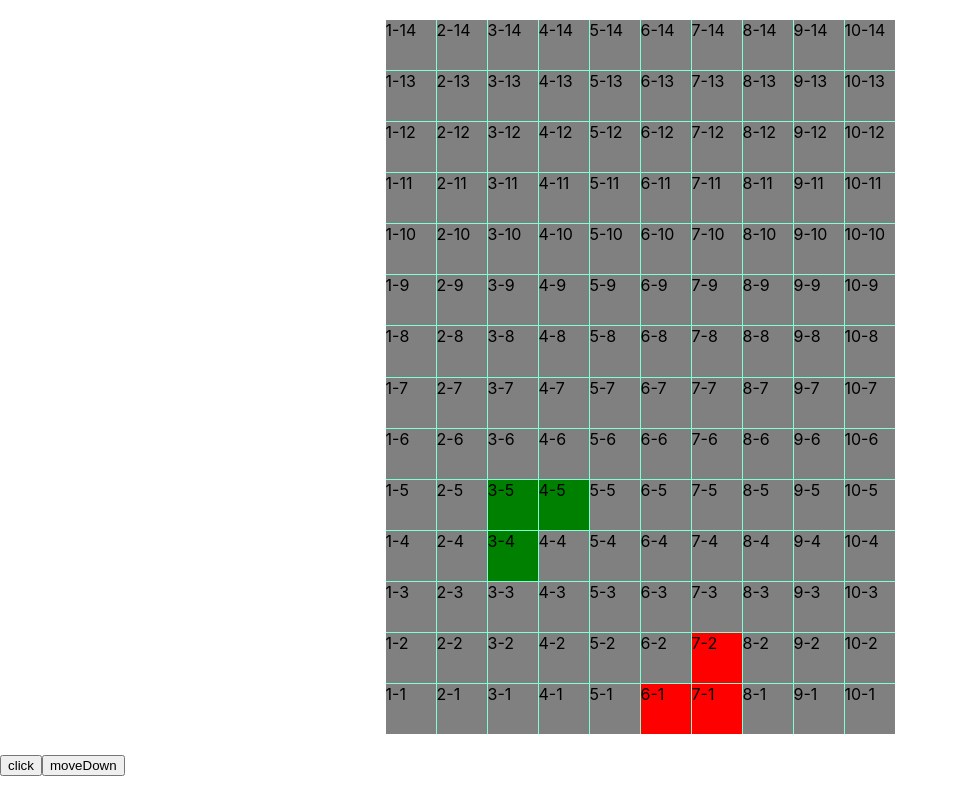
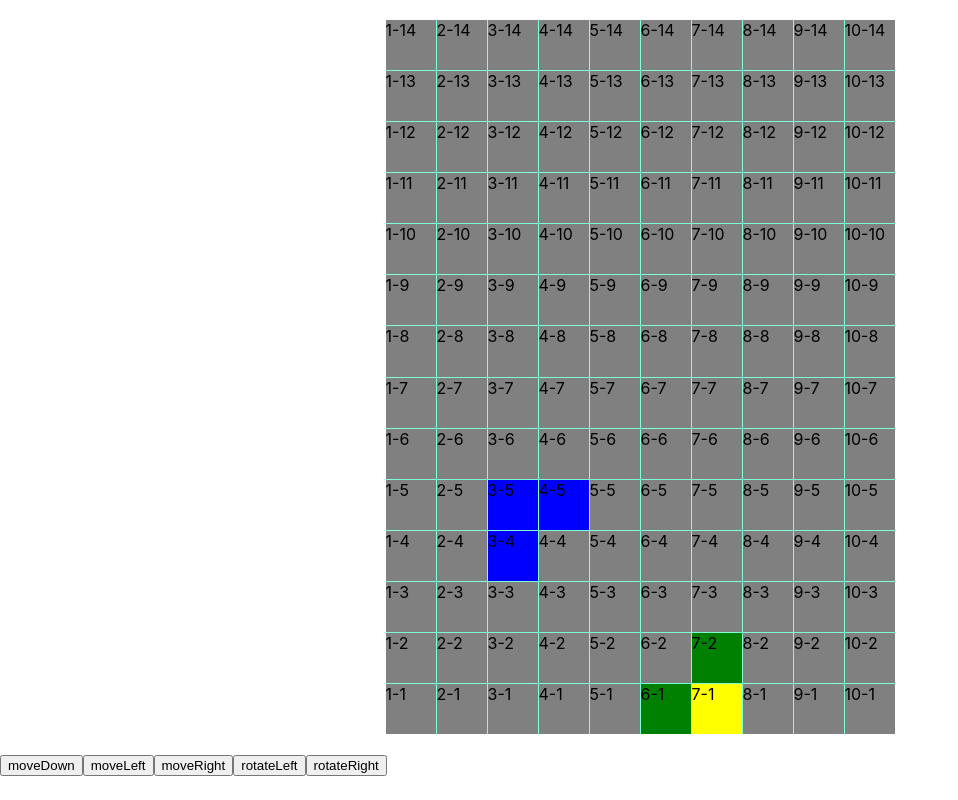
Before and after one commit to wenyuzheng/tetris, a React (Create React App) app: page / in a window 1280 px wide. Shown: the whole page, without its empty margins (0-958 px from the left). Built offline with nearby package versions, Linux system fonts and the light colour scheme.

Commit message:
generateCells

```diff
--- a/src/App.js
+++ b/src/App.js
@@ -5,13 +5,51 @@ import Piece from './lib/Piece';
 import Cell from './lib/Cell';
 import _ from "lodash";
 
+const randomColor = () => {
+  const colors = ["red", "green", "blue", "yellow", "purple"];
+  const randomNumber = Math.floor(Math.random() * 5);
+  return colors[randomNumber];
+}
+
+const generateCells = () => {
+  const initialCell = new Cell(5, 14, true, randomColor());
+  const cell1 = new Cell(_.cloneDeep(initialCell).x -= 1, _.cloneDeep(initialCell).y, false, randomColor());
+  const cell2 = new Cell(_.cloneDeep(initialCell).x += 1, _.cloneDeep(initialCell).y, false, randomColor());
+  const cell3 = new Cell(_.cloneDeep(initialCell).x, _.cloneDeep(initialCell).y -= 1, false, randomColor());
+
+  const centerCells = [initialCell];
+  const adjCells = [cell1, cell2, cell3];
+
+  const rand = Math.floor(Math.random() * adjCells.length);
+  const newCenterCell = adjCells[rand];
+  centerCells.push(newCenterCell);
+  adjCells.splice(rand, 1);
+
+  for (let i = 0; i < centerCells.length; i++) {
+    if (newCenterCell.x - 1 !== centerCells[i].x) {
+      adjCells.push(new Cell(_.cloneDeep(newCenterCell).x -= 1, _.cloneDeep(newCenterCell).y, false, randomColor()))
+    }
+    if (newCenterCell.x + 1 !== centerCells[i].x) {
+      adjCells.push(new Cell(_.cloneDeep(newCenterCell).x += 1, _.cloneDeep(newCenterCell).y, false, randomColor()))
+    }
+    if (newCenterCell.y - 1 !== centerCells[i].y) {
+      adjCells.push(new Cell(_.cloneDeep(newCenterCell).x, _.cloneDeep(newCenterCell).y -= 1, false, randomColor()))
+    }
+    if (newCenterCell.y + 1 !== centerCells[i].y) {
+      adjCells.push(new Cell(_.cloneDeep(newCenterCell).x, _.cloneDeep(newCenterCell).y += 1, false, randomColor()))
+    }
+  }
+}
+
+const xMax = 10;
+const yMax = 14;
+const myBoard = new Board(new Piece([new Cell(3, 4, false, "blue"), new Cell(3, 5, true, "blue"), new Cell(4, 5, false, "blue")]),
+  [new Cell(6, 1, false, randomColor()), new Cell(7, 1, false, randomColor()), new Cell(7, 2, false, randomColor())],
+  xMax, yMax);
+
 const App = () => {
-  const xMax = 10;
-  const yMax = 14;
   const xIndices = Array.from(Array(xMax), (_, i) => i + 1);
   const yIndices = Array.from(Array(yMax), (_, i) => i + 1).reverse();
-  const myBoard = new Board(new Piece([new Cell(3, 4), new Cell(3, 5), new Cell(4, 5)]),
-    [new Cell(6, 1), new Cell(7, 1), new Cell(7, 2)], xMax, yMax);
 
   const [board, setBoard] = useState(_.cloneDeep(myBoard));
 
@@ -22,24 +60,37 @@ const App = () => {
           let x = i;
           let y = j;
           if (board.onBoard(x, y)) {
-            return <div style={{ backgroundColor: "red" }}>{x}-{y}</div>
+            const color = board.getCellAt(x,y).color;
+            return <div key={`${x}-${y}`} style={{ backgroundColor: color }}>{x}-{y}</div>
           }
           if (board.currPiece.onPiece(x, y)) {
-            return <div style={{ backgroundColor: "green" }}>{x}-{y}</div>
+            const color = board.currPiece.getCellAt(x, y).color;
+            return <div key={`${x}-${y}`} style={{ backgroundColor: color }}>{x}-{y}</div>
           }
-          return <div style={{backgroundColor: "grey"}}>{x}-{y}</div>
+          return <div key={`${x}-${y}`} style={{backgroundColor: "grey"}}>{x}-{y}</div>
         })
       })}
     </div>
-    <button onClick={() => console.log(myBoard.currPiece)}>click</button>
     <button onClick={() => {
-      console.log(myBoard.currPiece)
-      setTimeout(() => {
-        myBoard.moveCurrPiece("down");
-      }, 5000)
-      // myBoard.moveCurrPiece("down");
-      // setBoard(_.cloneDeep(myBoard));
+      myBoard.moveCurrPiece("down");
+      setBoard(_.cloneDeep(myBoard));
     }}>moveDown</button>
+    <button onClick={() => {
+      myBoard.moveCurrPiece("left");
+      setBoard(_.cloneDeep(myBoard));
+    }}>moveLeft</button>
+    <button onClick={() => {
+      myBoard.moveCurrPiece("right");
+      setBoard(_.cloneDeep(myBoard));
+    }}>moveRight</button>
+    <button onClick={() => {
+      myBoard.rotateCurrPiece("left");
+      setBoard(_.cloneDeep(myBoard));
+    }}>rotateLeft</button>
+    <button onClick={() => {
+      myBoard.rotateCurrPiece("right");
+      setBoard(_.cloneDeep(myBoard));
+    }}>rotateRight</button>
   </>
 }
 
--- a/src/lib/Board.js
+++ b/src/lib/Board.js
@@ -12,6 +12,15 @@ class Board {
         for (let i = 0; i < this.boardCells.length; i++) {
             if (this.boardCells[i].x === x && this.boardCells[i].y === y) {
                 return true;
+            }
+        }
+        return false;
+    }
+
+    getCellAt(x, y) {
+        for (let i = 0; i < this.boardCells.length; i++) {
+            if (this.boardCells[i].x === x && this.boardCells[i].y === y) {
+                return this.boardCells[i];
             }
         }
         return false;
@@ -33,15 +42,11 @@ class Board {
     }
 
     moveCurrPiece(direction) {
-        // console.log(this.currPiece);
         const pieceCopy = _.cloneDeep(this.currPiece);
-        // console.log(pieceCopy);
         pieceCopy.move(direction);
-        // console.log(this.isValid(pieceCopy), pieceCopy);
         if (this.isValid(pieceCopy)) {
             this.currPiece.move(direction);
         }
-        console.log("moved " + direction)
     }
 
     rotateCurrPiece(direction) {
--- a/src/lib/Cell.js
+++ b/src/lib/Cell.js
@@ -1,15 +1,9 @@
 class Cell {
-    constructor(newCellX, newCellY, isCenter=false, color=this.randomColor()) {
+    constructor(newCellX, newCellY, isCenter=false, color) {
         this.x = newCellX;
         this.y = newCellY;
         this.isCenter = isCenter;
         this.color = color;
-    }
-
-    randomColor() {
-        const colors = ["red", "green", "blue", "yellow", "purple"];
-        const randomNumber = Math.floor(Math.random() * 5);
-        return colors[randomNumber];
     }
 
     move(direction) {
@@ -25,6 +19,13 @@ class Cell {
         this.x = newVectorOB.x
         this.y = newVectorOB.y
     }
+
+    hasReachedBottom() {
+        if (this.y = 1) {
+            return true
+        }
+        return false
+    }
 }
 
 export default Cell;
--- a/src/lib/Piece.js
+++ b/src/lib/Piece.js
@@ -21,6 +21,15 @@ class Piece {
         return false;
     }
 
+    getCellAt(x,y) {
+        for (let i = 0; i < this.pieceCells.length; i++) {
+            if (this.pieceCells[i].x === x && this.pieceCells[i].y === y) {
+                return this.pieceCells[i];
+            }
+        }
+        return false;
+    }
+
     move(direction) {
         for (let i = 0; i < this.pieceCells.length; i++) {
             this.pieceCells[i].move(direction);
```
